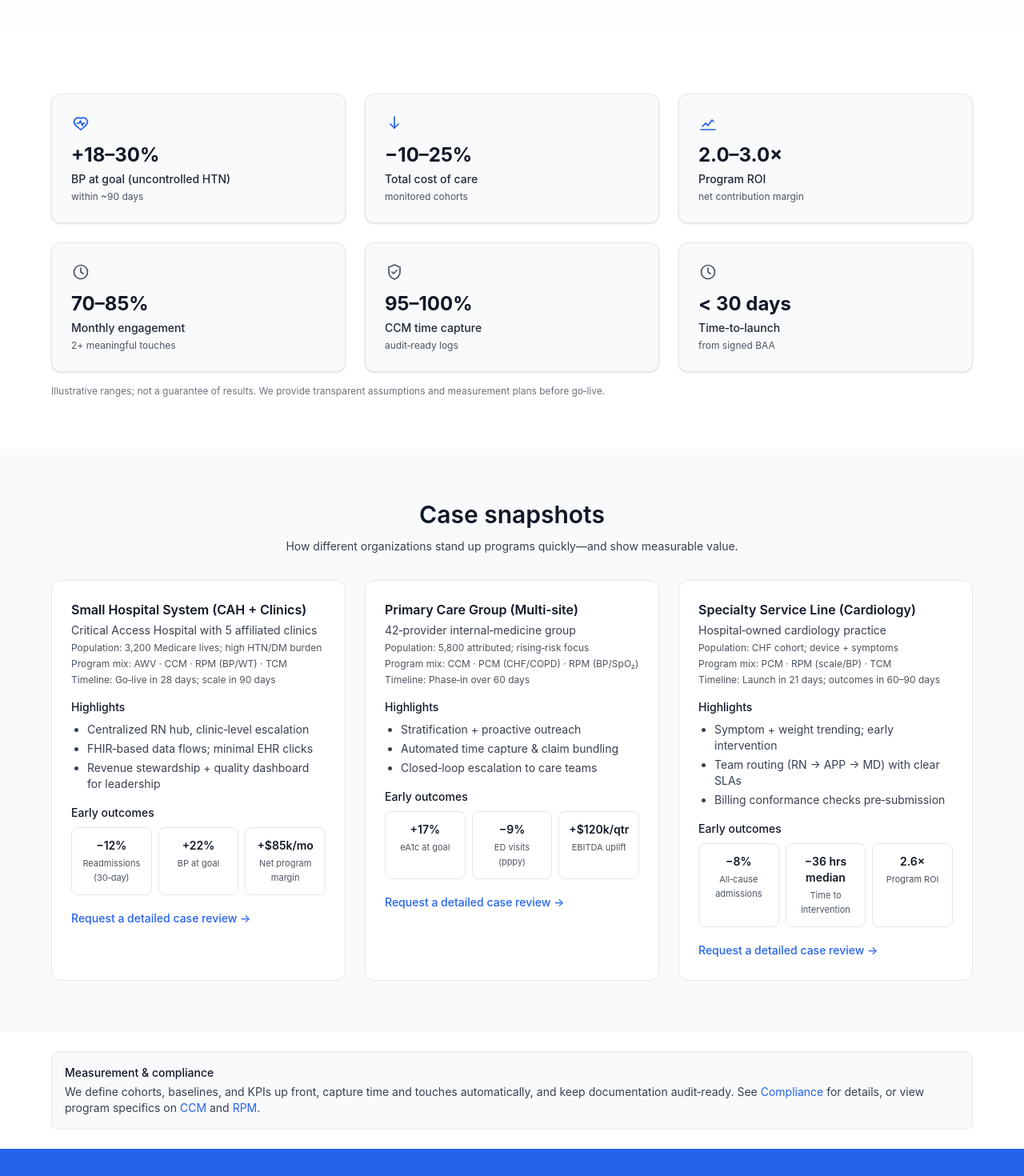
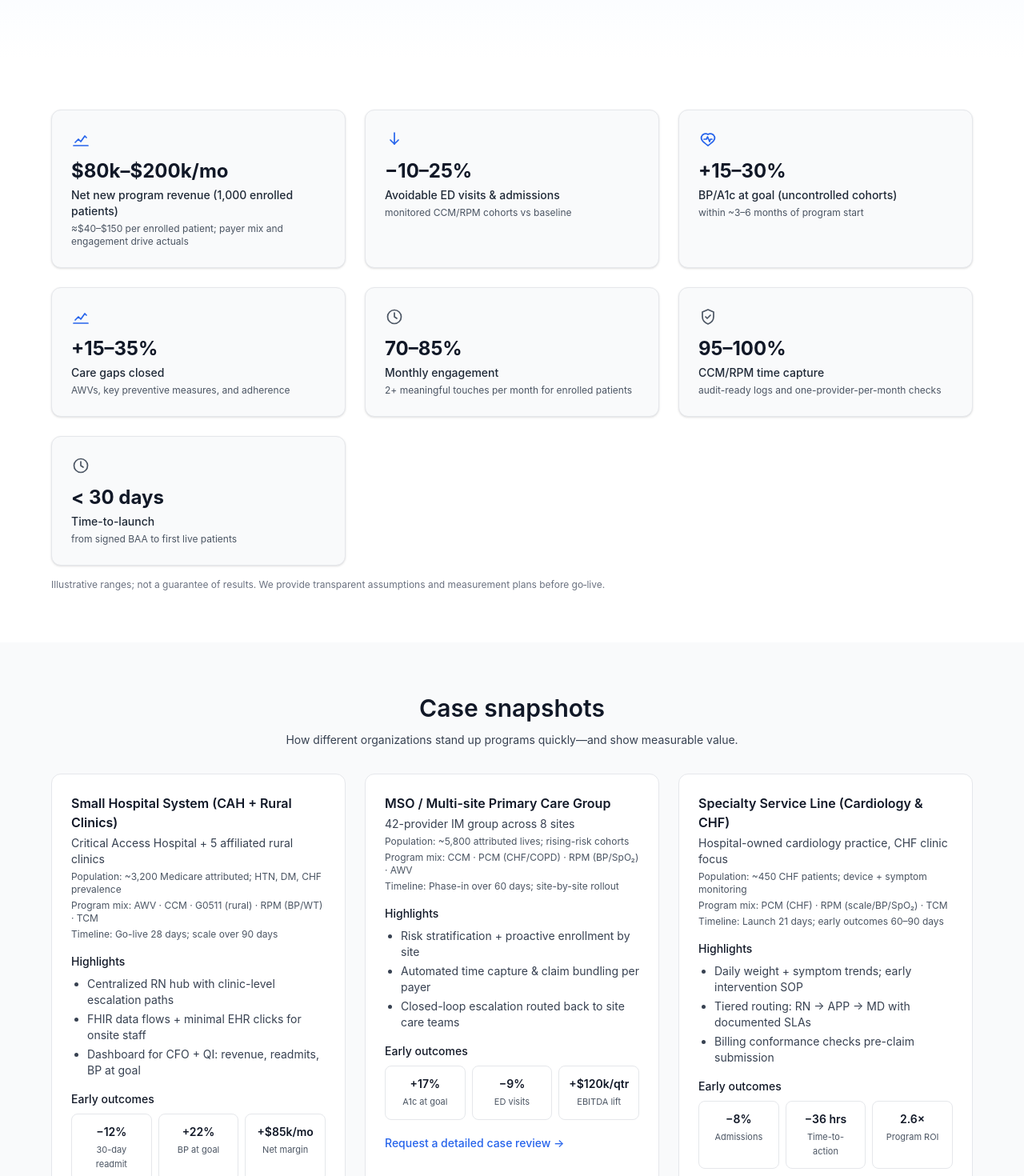
Before and after one commit to bryan-porter/logic-health-site-c, a Next.js app: page /results in a window 1280 px wide. Shown: the part 320-1790 px from the top of the page at 80% size. Built offline with nearby package versions, Linux system fonts and the light colour scheme.

Commit message:
Upgrade Results & Outcomes page with CFO-focused metrics and MSO/rural case snapshots

```diff
--- a/app/results/page.tsx
+++ b/app/results/page.tsx
@@ -6,7 +6,7 @@ import { CTA } from "@/components/sections/CTA";
 export const metadata: Metadata = {
   title: "Results & Outcomes | Logic Health Management",
   description:
-    "Clinical impact and financial lift backed by audit-ready documentation. Explore benchmarks and case snapshots for practices and small hospitals.",
+    "Clinical, financial, and operational outcomes from CCM, RPM, and related programs—CFO- and board-ready benchmarks plus case snapshots for MSOs, multi-site groups, small hospitals, and rural RHCs/FQHCs.",
 };
 
 // ---------- Inline icons (no external deps) ----------
@@ -78,44 +78,51 @@ type CaseSnap = {
 export default function ResultsPage() {
   const metrics: Metric[] = [
     {
-      label: "BP at goal (uncontrolled HTN)",
-      value: "+18–30%",
-      sublabel: "within ~90 days",
+      label: "Net new program revenue (1,000 enrolled patients)",
+      value: "$80k–$200k/mo",
+      sublabel: "≈$40–$150 per enrolled patient; payer mix and engagement drive actuals",
+      Icon: ChartUpIcon,
+      tone: "good",
+    },
+    {
+      label: "Avoidable ED visits & admissions",
+      value: "−10–25%",
+      sublabel: "monitored CCM/RPM cohorts vs baseline",
+      Icon: ArrowDownIcon,
+      tone: "good",
+    },
+    {
+      label: "BP/A1c at goal (uncontrolled cohorts)",
+      value: "+15–30%",
+      sublabel: "within ~3–6 months of program start",
       Icon: HeartPulseIcon,
       tone: "good",
     },
     {
-      label: "Total cost of care",
-      value: "−10–25%",
-      sublabel: "monitored cohorts",
-      Icon: ArrowDownIcon,
-      tone: "good",
-    },
-    {
-      label: "Program ROI",
-      value: "2.0–3.0×",
-      sublabel: "net contribution margin",
+      label: "Care gaps closed",
+      value: "+15–35%",
+      sublabel: "AWVs, key preventive measures, and adherence",
       Icon: ChartUpIcon,
       tone: "good",
     },
     {
       label: "Monthly engagement",
       value: "70–85%",
-      sublabel: "2+ meaningful touches",
+      sublabel: "2+ meaningful touches per month for enrolled patients",
       Icon: ClockIcon,
       tone: "neutral",
     },
     {
-      label: "CCM time capture",
+      label: "CCM/RPM time capture",
       value: "95–100%",
-      sublabel: "audit‑ready logs",
+      sublabel: "audit-ready logs and one-provider-per-month checks",
       Icon: ShieldIcon,
       tone: "neutral",
     },
     {
-      label: "Time‑to‑launch",
+      label: "Time-to-launch",
       value: "< 30 days",
-      sublabel: "from signed BAA",
+      sublabel: "from signed BAA to first live patients",
       Icon: ClockIcon,
       tone: "neutral",
     },
@@ -123,53 +130,53 @@ export default function ResultsPage() {
 
   const cases: CaseSnap[] = [
     {
-      title: "Small Hospital System (CAH + Clinics)",
-      org: "Critical Access Hospital with 5 affiliated clinics",
-      population: "3,200 Medicare lives; high HTN/DM burden",
-      programMix: ["AWV", "CCM", "RPM (BP/WT)", "TCM"],
-      timeline: "Go‑live in 28 days; scale in 90 days",
+      title: "Small Hospital System (CAH + Rural Clinics)",
+      org: "Critical Access Hospital + 5 affiliated rural clinics",
+      population: "~3,200 Medicare attributed; HTN, DM, CHF prevalence",
+      programMix: ["AWV", "CCM", "G0511 (rural)", "RPM (BP/WT)", "TCM"],
+      timeline: "Go-live 28 days; scale over 90 days",
       highlights: [
-        "Centralized RN hub, clinic‑level escalation",
-        "FHIR‑based data flows; minimal EHR clicks",
-        "Revenue stewardship + quality dashboard for leadership",
+        "Centralized RN hub with clinic-level escalation paths",
+        "FHIR data flows + minimal EHR clicks for onsite staff",
+        "Dashboard for CFO + QI: revenue, readmits, BP at goal",
       ],
       outcomes: [
-        { label: "Readmissions (30‑day)", value: "−12%" },
+        { label: "30-day readmit", value: "−12%" },
         { label: "BP at goal", value: "+22%" },
-        { label: "Net program margin", value: "+$85k/mo" },
+        { label: "Net margin", value: "+$85k/mo" },
       ],
     },
     {
-      title: "Primary Care Group (Multi‑site)",
-      org: "42‑provider internal‑medicine group",
-      population: "5,800 attributed; rising‑risk focus",
-      programMix: ["CCM", "PCM (CHF/COPD)", "RPM (BP/SpO₂)"],
-      timeline: "Phase‑in over 60 days",
+      title: "MSO / Multi-site Primary Care Group",
+      org: "42-provider IM group across 8 sites",
+      population: "~5,800 attributed lives; rising-risk cohorts",
+      programMix: ["CCM", "PCM (CHF/COPD)", "RPM (BP/SpO₂)", "AWV"],
+      timeline: "Phase-in over 60 days; site-by-site rollout",
       highlights: [
-        "Stratification + proactive outreach",
-        "Automated time capture & claim bundling",
-        "Closed‑loop escalation to care teams",
+        "Risk stratification + proactive enrollment by site",
+        "Automated time capture & claim bundling per payer",
+        "Closed-loop escalation routed back to site care teams",
       ],
       outcomes: [
-        { label: "eA1c at goal", value: "+17%" },
-        { label: "ED visits (pppy)", value: "−9%" },
-        { label: "EBITDA uplift", value: "+$120k/qtr" },
+        { label: "A1c at goal", value: "+17%" },
+        { label: "ED visits", value: "−9%" },
+        { label: "EBITDA lift", value: "+$120k/qtr" },
       ],
     },
     {
-      title: "Specialty Service Line (Cardiology)",
-      org: "Hospital‑owned cardiology practice",
-      population: "CHF cohort; device + symptoms",
-      programMix: ["PCM", "RPM (scale/BP)", "TCM"],
-      timeline: "Launch in 21 days; outcomes in 60–90 days",
+      title: "Specialty Service Line (Cardiology & CHF)",
+      org: "Hospital-owned cardiology practice, CHF clinic focus",
+      population: "~450 CHF patients; device + symptom monitoring",
+      programMix: ["PCM (CHF)", "RPM (scale/BP/SpO₂)", "TCM"],
+      timeline: "Launch 21 days; early outcomes 60–90 days",
       highlights: [
-        "Symptom + weight trending; early intervention",
-        "Team routing (RN → APP → MD) with clear SLAs",
-        "Billing conformance checks pre‑submission",
+        "Daily weight + symptom trends; early intervention SOP",
+        "Tiered routing: RN → APP → MD with documented SLAs",
+        "Billing conformance checks pre-claim submission",
       ],
       outcomes: [
-        { label: "All‑cause admissions", value: "−8%" },
-        { label: "Time to intervention", value: "−36 hrs median" },
+        { label: "Admissions", value: "−8%" },
+        { label: "Time-to-action", value: "−36 hrs" },
         { label: "Program ROI", value: "2.6×" },
       ],
     },
@@ -185,10 +192,12 @@ export default function ResultsPage() {
               Outcomes & Results
             </h1>
             <p className="mt-4 text-lg text-neutral-700">
-              Clinical impact and financial lift—documented, defensible, and designed for boards, CFOs, and compliance.
+              Clinical, financial, and operational outcomes—documented, defensible, and built for boards, CFOs, and
+              compliance.
             </p>
             <p className="mt-2 text-sm text-neutral-600">
-              Benchmarks below reflect common ranges reported across programs; your environment will drive actuals.
+              Ranges below reflect what we typically see across CCM, RPM, and related programs for MSOs, multi-site
+              groups, small hospitals, and rural RHCs/FQHCs; your baseline, payer mix, and engagement will drive actuals.
             </p>
           </div>
         </Container>
@@ -281,14 +290,15 @@ export default function ResultsPage() {
       <section className="bg-white py-6">
         <Container>
           <div className="mx-auto max-w-6xl rounded-lg border border-neutral-200 bg-neutral-50 p-4 text-sm text-neutral-700">
-            <p className="font-medium text-neutral-900">Measurement & compliance</p>
+            <p className="font-medium text-neutral-900">Measurement rigor & audit readiness</p>
             <p className="mt-1">
-              We define cohorts, baselines, and KPIs up front, capture time and touches automatically, and keep
-              documentation audit‑ready. See{" "}
+              Before go-live we define cohorts, baselines, and KPIs with your finance and clinical leaders, then track time,
+              touches, and outcomes automatically so you have audit-ready logs, CFO-ready dashboards, and documentation you can
+              hand to payers or your board without scrambling. See{" "}
               <Link href="/compliance" className="text-primary-600 underline-offset-4 hover:underline">
-                Compliance
+                Compliance & Security
               </Link>{" "}
-              for details, or view program specifics on{" "}
+              for our CPOM-sensitive controls and documentation approach, or view program details on{" "}
               <Link href="/solutions/ccm" className="text-primary-600 underline-offset-4 hover:underline">
                 CCM
               </Link>{" "}
@@ -313,8 +323,12 @@ export default function ResultsPage() {
       <section className="bg-white pb-10">
         <Container>
           <p className="text-[11px] leading-5 text-neutral-500">
-            Notes: Ranges are illustrative and depend on attribution, engagement, payer mix, and baseline performance.
-            We document assumptions, data sources, and methods prior to launch and track against them over time.
+            Disclaimer: The ranges and case outcomes on this page are illustrative and depend on your attribution model,
+            patient engagement, payer mix, baseline utilization, and existing workflows. LogicHM documents assumptions,
+            data sources, and measurement methods with your finance and clinical teams before go‑live, tracks outcomes
+            transparently over time, and provides defensible evidence for internal and external reviews. Nothing on this
+            page is a guarantee of specific results, and customers remain responsible for their own billing, compliance,
+            and regulatory decisions in consultation with their advisors.
           </p>
         </Container>
       </section>
```
